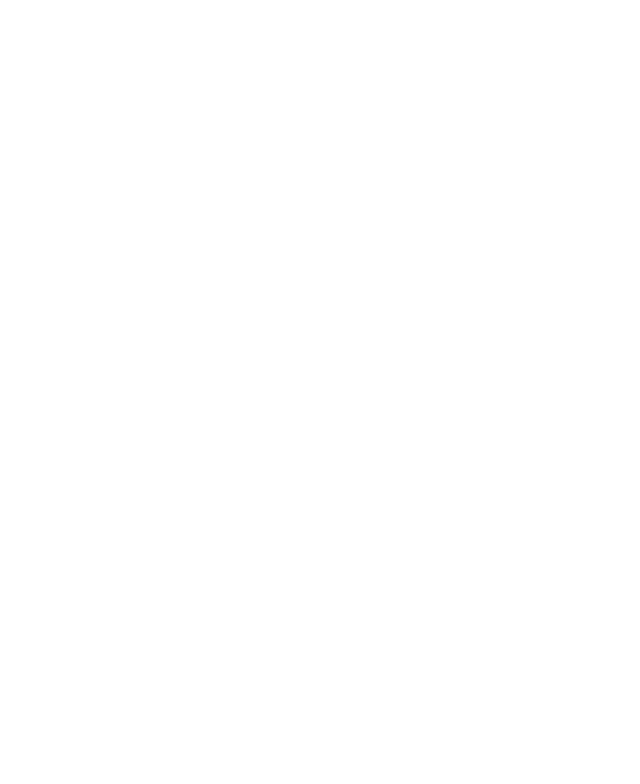
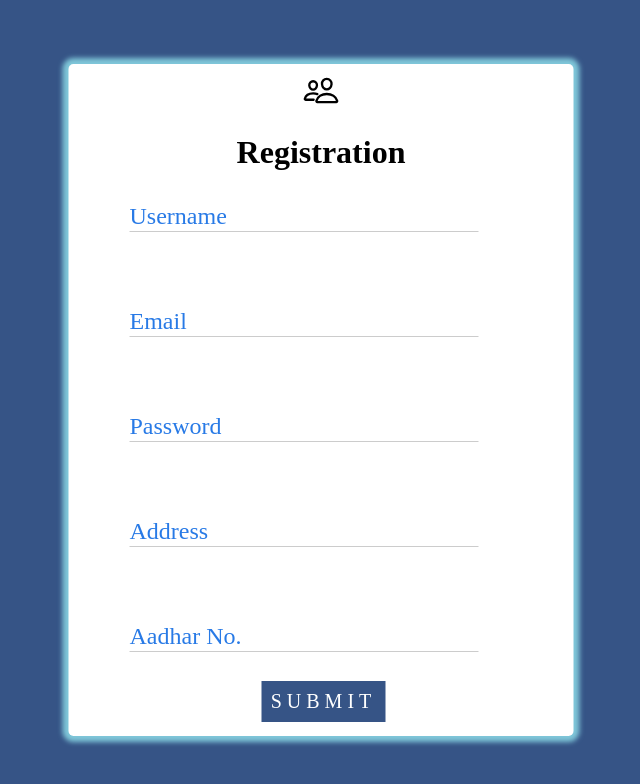
Before and after one commit to SoumyaMitra2002/Payment_Application, a plain HTML site: page register.html in a window 1280 px wide. Shown: the whole page, without its empty margins (319-959 px from the left). Drawn offline with nearby package versions, Linux system fonts and the light colour scheme.

Commit message:
Second commit

```diff
--- a/register.html
+++ b/register.html
@@ -1,11 +1,51 @@
 <!DOCTYPE html>
 <html lang="en">
+
 <head>
     <meta charset="UTF-8">
     <meta name="viewport" content="width=device-width, initial-scale=1.0">
     <title>Sign Up</title>
+    <link rel="stylesheet" href="style1.css">
 </head>
+
 <body>
+    <div class="container">
+        <form action="#">
+            <div class="card">
+                <ion-icon name="people-outline"></ion-icon>
+                <center><h1>Registration</h1></center>
+                <div class="insidebox">
+                    <div class="box">
+                        <input type="text">
+                        <label placeholder="Username"></label>
+                    </div>
 
+                    <div class="box">
+                        <input type="email">
+                        <label placeholder="Email"></label>
+                    </div>
+                    <div class="box">
+                        <input type="password">
+                        <label placeholder="Password"></label>
+                    </div>
+                    <div class="box">
+                        <input type="text">
+                        <label placeholder="Address"></label>
+
+                    </div>
+                    <div class="box">
+                        <input type="text">
+                        <label placeholder="Aadhar No."></label>
+                    </div>
+                    <div class="button">
+                        <button type="submit">Submit</button>
+                    </div>
+                </div>
+            </div>
+        </form>
+    </div>
+    <script type="module" src="https://unpkg.com/ionicons@7.1.0/dist/ionicons/ionicons.esm.js"></script>
+    <script nomodule src="https://unpkg.com/ionicons@7.1.0/dist/ionicons/ionicons.js"></script>
 </body>
+
 </html>
--- /dev/null
+++ b/style1.css
@@ -0,0 +1,112 @@
+body{
+    background-color: rgb(54, 84, 134);
+}
+.card{
+    position: absolute;
+    background-color: white;
+    -webkit-box-shadow: 0 0 5px 6px rgb(127, 199, 217);
+    border-radius: 5px;
+    height: 672px;
+    top: 50%;
+    left: 50%;
+    transform: translate(-50%,-50%);
+}
+.card .insidebox{
+    margin-left: 160px;
+    display: flex;
+    flex-direction: column;
+    margin-top: -56px;
+
+}
+.card .insidebox .box{
+    margin-top: 50px;
+    margin-bottom: 10px;
+}
+.card .insidebox .box input{
+    border: none;
+    border-bottom: 1px solid black;
+    width:420px;
+    outline: none;
+    margin-left:-99px;
+    margin-top: 14px;
+}
+
+.card .insidebox .box label{
+    margin-left: -99px;
+    position: absolute;
+    font-family: 'Times New Roman', Times, serif;
+    font-size: 25px;
+    overflow: hidden;
+}
+
+.container .card ion-icon{
+    width: 505px;
+    height: 37px;
+    margin-top: 8px;
+}
+.insidebox .button{
+    margin-left: 33px;
+    margin-top: 19px;
+}
+
+.insidebox button{
+    height: 41px;
+    width: 124px;
+    font-family: 'Times New Roman', Times, serif;
+    font-size: 20px;
+    background-color: rgb(54, 84, 134);
+    transition: transform 0.2s;
+    letter-spacing: 5px;
+    overflow: hidden;
+    transition: .5s;
+    text-transform: uppercase;
+    border: none;
+    color: white;
+}
+.insidebox button:hover{
+    background: rgb(54, 84, 134);
+    cursor: pointer;
+    box-shadow: 0 0 5px rgb(54, 84, 134),
+              0 0 25px rgb(54, 84, 134),
+              0 0 50px rgb(54, 84, 134),
+              0 0 100px rgb(54, 84, 134);
+}
+
+.card .insidebox .box input[type="text"],
+.card .insidebox .box input[type="email"],
+.card .insidebox .box input[type="password"]{
+    width: 100%;
+    font-size: 1.5em;
+    border: none;
+    outline: none;
+    border-bottom: 1px solid #ccc;
+}
+.card .insidebox .box input[type="text"]+label,
+.card .insidebox .box input[type="email"]+label,
+.card .insidebox .box input[type="password"]+label{
+    margin-top: -1.2em;
+    font-size: 1.5em;
+    display: block;
+
+
+}
+.card .insidebox .box input[type="text"]+label:before,
+.card .insidebox .box input[type="email"]+label:before,
+.card .insidebox .box input[type="password"]+label:before{
+    content: attr(placeholder);
+    color: #287ae6;
+    display: inline-block;
+    transition: all .3s ease-in-out;
+}
+.card .insidebox .box input[type="text"]:focus,
+.card .insidebox .box input[type="email"]:focus,
+.card .insidebox .box input[type="password"]:focus{
+    border-color: #287ae6;
+}
+.card .insidebox .box input[type="text"]:focus+label,
+.card .insidebox .box input[type="email"]:focus+label,
+.card .insidebox .box input[type="password"]:focus+label{
+    font-size: 1.1em;
+    color: #287ae6;
+    transform: translate(0,-1.5em) scale(0.9,0.9);
+}
```
